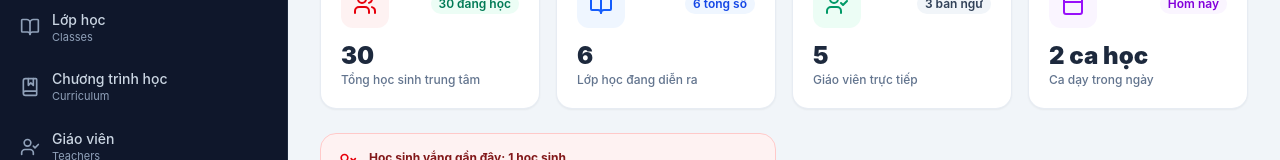
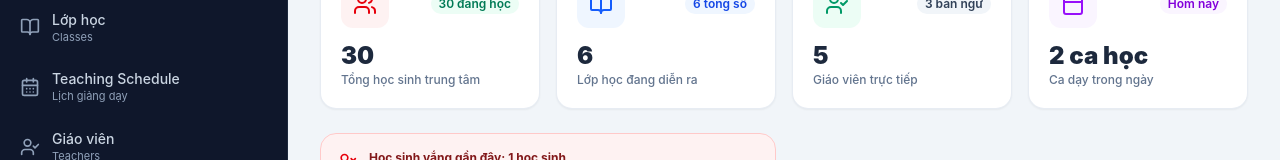
Before and after one commit to phankimhue105-del/leegoquanli, a React (Vite) app: page / in a window 1280 px wide. Shown: the part 317-477 px from the top of the page. Built offline with nearby package versions, Linux system fonts and the light colour scheme.

Commit message:
Update Sidebar.tsx

```diff
--- a/src/components/layout/Sidebar.tsx
+++ b/src/components/layout/Sidebar.tsx
@@ -8,6 +8,7 @@ import {
   UserCheck,
   UserPlus,
   Calendar,
+  CalendarDays,
   ClipboardCheck,
   Award,
   FileText,
@@ -25,6 +26,7 @@ export type NavigationTab =
   | 'students'
   | 'parents'
   | 'classes'
+  | 'teaching_schedule'
   | 'programs'
   | 'teachers'
   | 'assistants'
@@ -91,11 +93,11 @@ export const Sidebar: React.FC<SidebarProps> = ({
       allowedRoles: ['admin', 'academic_manager', 'teacher'],
     },
     {
-      id: 'programs',
-      label: 'Chương trình học',
-      sublabel: 'Curriculum',
-      icon: BookMarked,
-      allowedRoles: ['admin', 'academic_manager'],
+      id: 'teaching_schedule',
+      label: 'Teaching Schedule',
+      sublabel: 'Lịch giảng dạy',
+      icon: CalendarDays,
+      allowedRoles: ['admin', 'academic_manager', 'teacher'],
     },
     {
       id: 'teachers',
```
